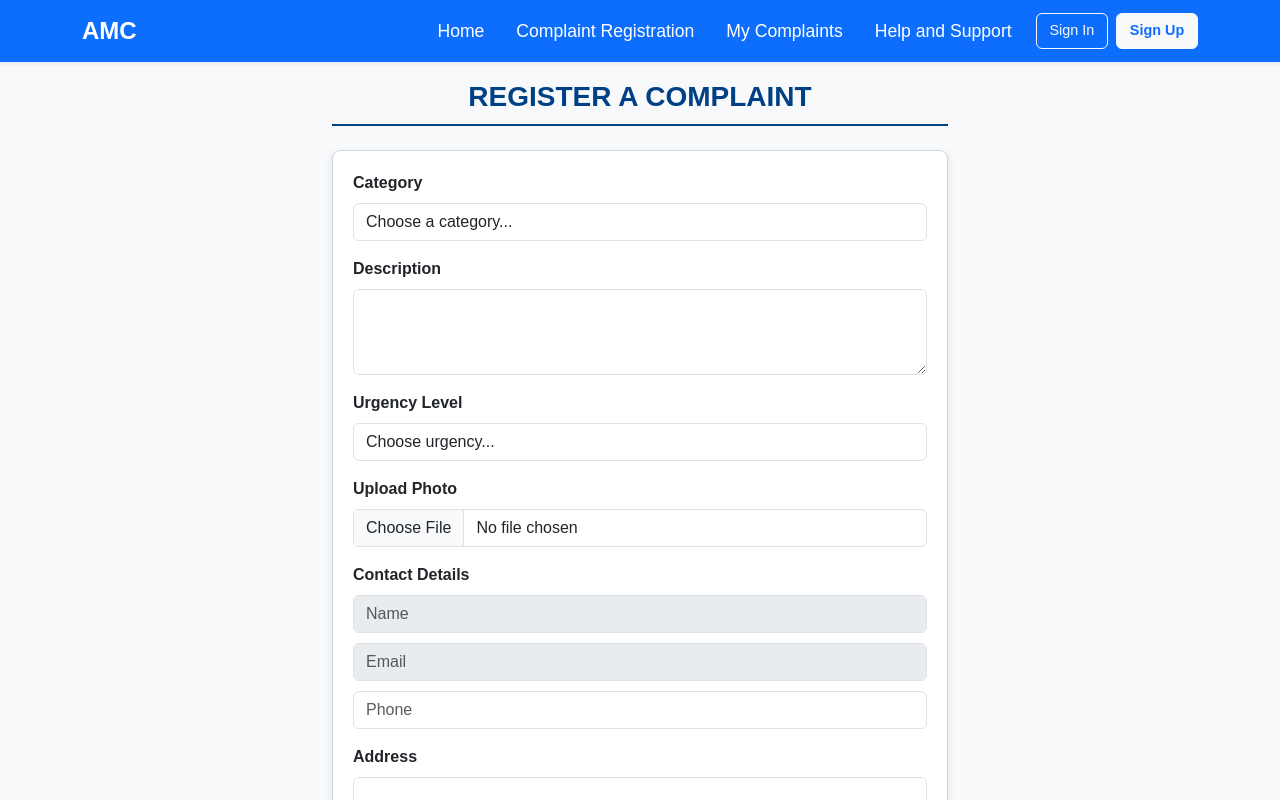
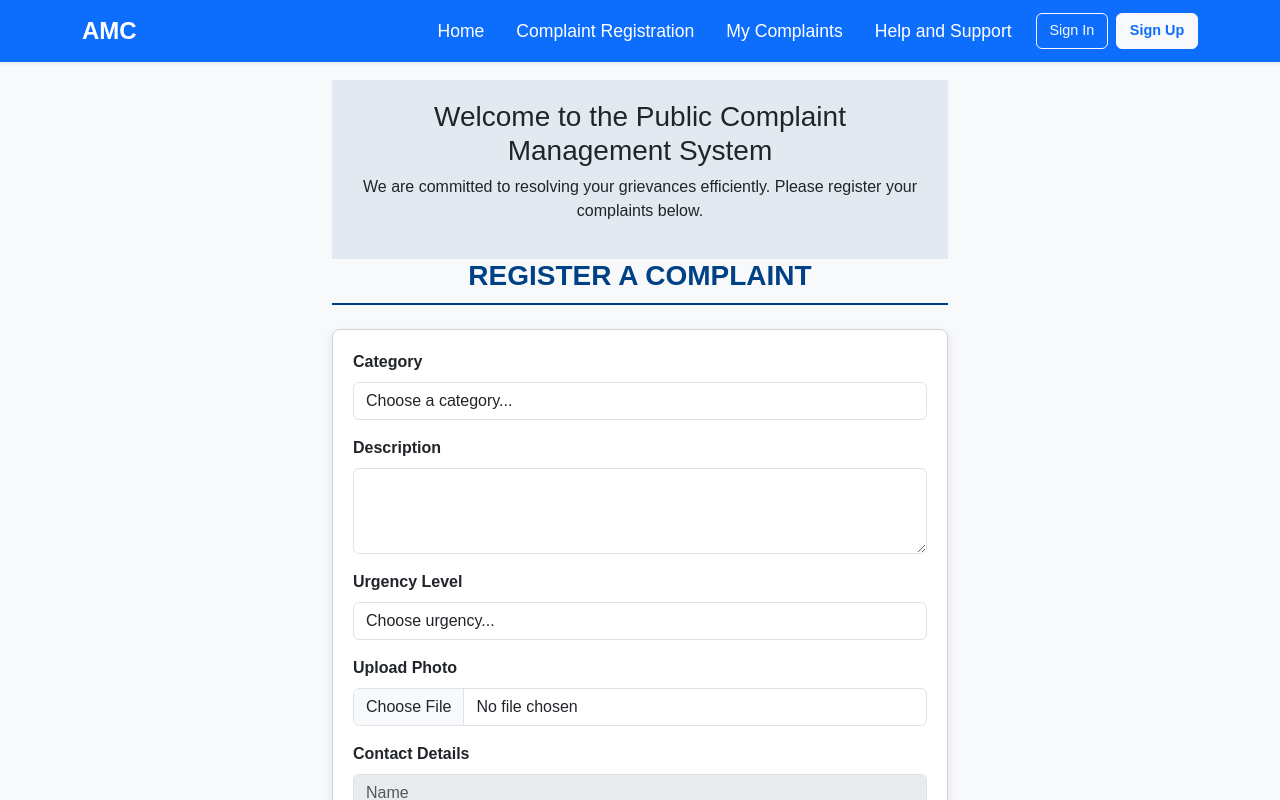
Before and after one commit to Hyper099/Indus, a React (Create React App) app in the folder client/: page /ComplaintForm in a window 1280 px wide. Shown: the top 800 px of the page. Built offline with nearby package versions, Linux system fonts and the light colour scheme; no server answers; sample sign-in values are in the browser's storage; some icons are missing.

Commit message:
Update ComplaintForm.jsx

```diff
--- a/client/src/ComplaintForm.jsx
+++ b/client/src/ComplaintForm.jsx
@@ -89,6 +89,16 @@ function ComplaintForm() {
     >
       <Row className="justify-content-center">
         <Col xs={12} md={8} lg={6}>
+        <div style={
+          {
+            backgroundColor: "#e3e9f1",
+         padding: "20px ",
+         textAlign: "center",
+          }
+        }>
+      <h3>Welcome to the Public Complaint Management System</h3>
+      <p>We are committed to resolving your grievances efficiently. Please register your complaints below.</p>
+   </div>
           <h3
             className="text-center mb-4"
             style={{
```
